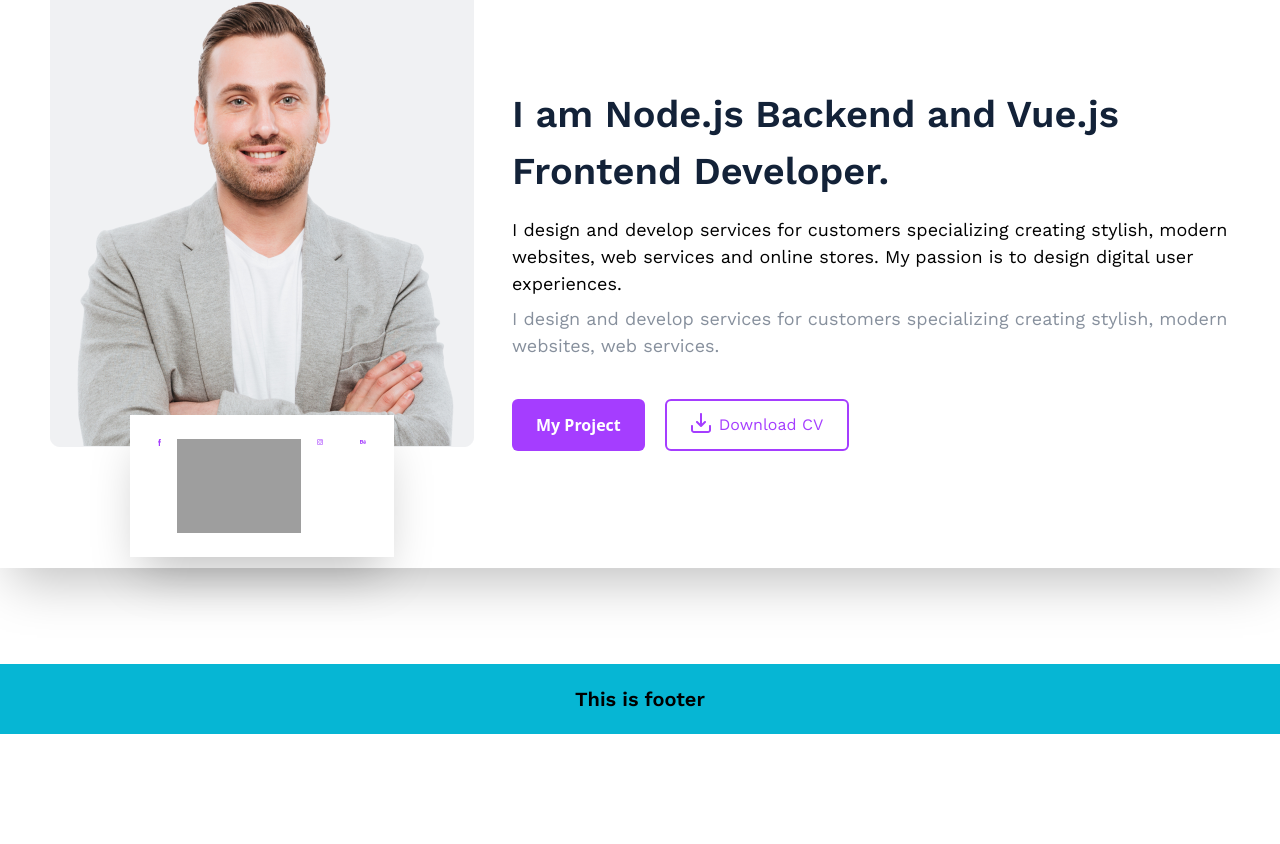
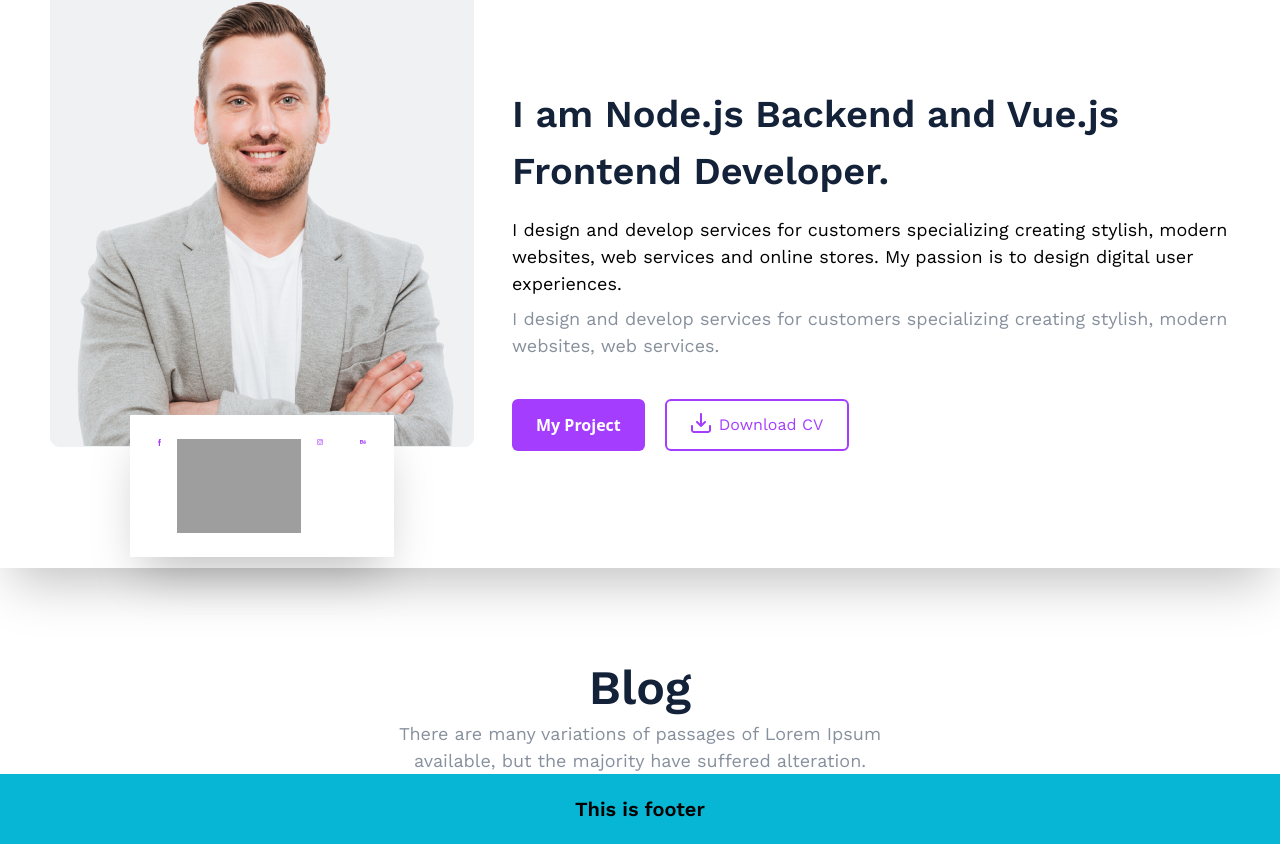
Before and after one commit to abdulazizv/portfolio-in-vue, a Vue app: page / in a window 1280 px wide. Shown: the part 832-1676 px from the top of the page. Before the commit the page ends 1566 px from the top, so only its background shows below. Built offline with nearby package versions, Linux system fonts and the light colour scheme; grey boxes are pictures that could not be loaded.

Commit message:
added blog.vue

```diff
--- a/src/App.vue
+++ b/src/App.vue
@@ -2,6 +2,7 @@
   <Header />
     <Main />
     <About />
+    <Blog />
     <Footer />
 </template>
 <script>
@@ -9,9 +10,10 @@
 import Main from './components/Main/Main.vue';
 import Footer from './components/Footer/Footer.vue';
 import About from './components/About/About.vue';
+import Blog from './components/Blog/Blog.vue';
 export default {
   name: "App",
-  components:{Header,Main,Footer,About}
+  components:{Header,Main,Footer,About,Blog}
 };
 </script>
 <style lang="css" scoped>
--- a/src/components/About/About.vue
+++ b/src/components/About/About.vue
@@ -7,7 +7,7 @@
       <div class="social__media--logos shadow-2xl bg-white -mt-8 flex flex-row gap-4 max-w-[264px] list-none px-7 py-6">
       <li class=""><a href="https://facebook.com" class=""><img src="../../assets/facebook.svg" alt="fb"></a></li>
       <li class=" "><a href="https://webstorm.com"><img src="../../assets/worldwebb.svg" alt="worldweb"></a></li>
-      <li class=""><a class="bg-[#AD53DFF]" href="https://instagram.com/abdulaziz"><img src="../../assets/instagram.svg" alt="worldweb"></a></li>
+      <li class=""><a class="bg-[#A53DFF]" href="https://instagram.com/abdulaziz"><img src="../../assets/instagram.svg" alt="worldweb"></a></li>
       <li class=""><a href="https://linkedin.com"><img src="../../assets/linkedin.svg" alt="in"></a></li>
       <li class=" "><a href="https://behance.com"><img src="../../assets/bee.svg" alt="behance"></a></li>
     </div>
--- /dev/null
+++ b/src/components/Blog/Blog.vue
@@ -0,0 +1,21 @@
+<template>
+  <div class="container mx-auto wrapper">
+  <div class="flex flex-col gap-2">
+    <h1 class="text-center font-bold text-5xl text-[#132238]">Blog</h1>
+    <div class="header_p justify-center flex">
+      <p
+        class="text-center text-[#87909D] text-[18px] w-[540px] justify-center"
+      >
+        There are many variations of passages of Lorem Ipsum available, but the
+        majority have suffered alteration.
+      </p>
+    </div>
+  </div>
+  </div>
+</template>
+<script>
+export default {
+  name: "Blog",
+};
+</script>
+<style lang=""></style>
```
